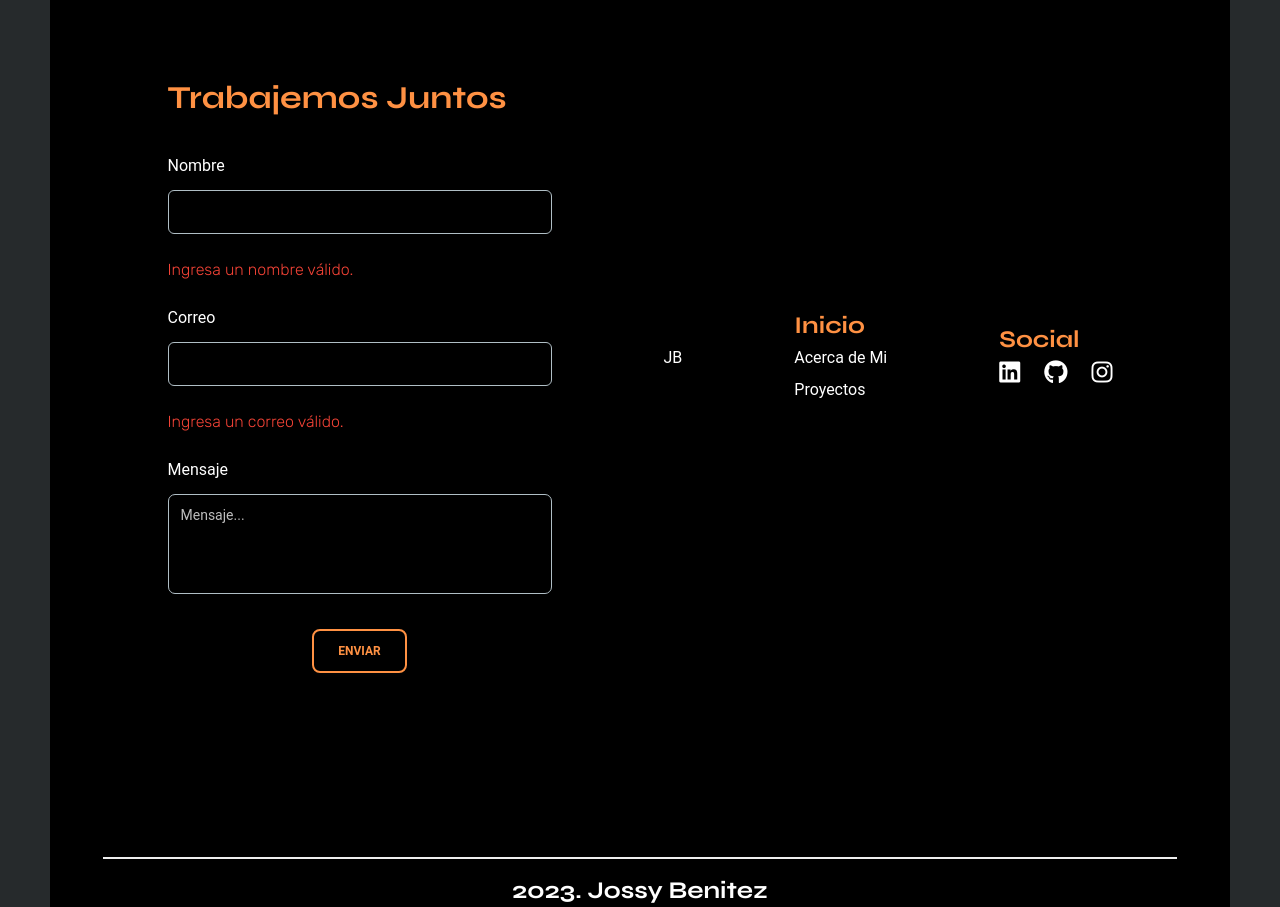
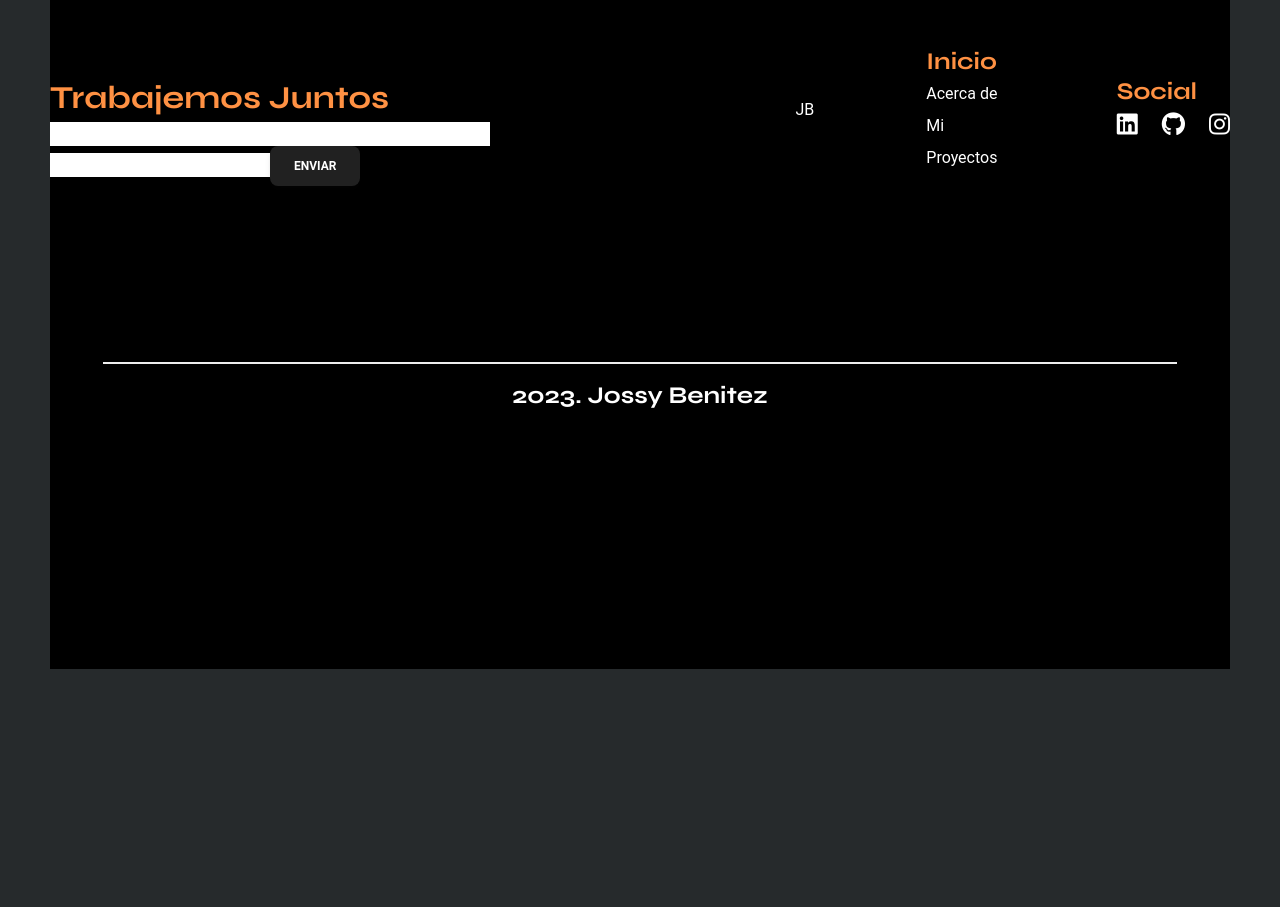
Before and after one commit to JossyBR/portafolio, a React (Vite) app: page / in a window 1280 px wide. Shown: the part 4416-5323 px from the top of the page. After the commit the page ends 5085 px from the top, so only its background shows below. Built offline with nearby package versions, Linux system fonts and the light colour scheme.

Commit message:
Formulario migrado a formik, faltan validaciones

```diff
--- a/package.json
+++ b/package.json
@@ -12,11 +12,13 @@
   "dependencies": {
     "@emailjs/browser": "^3.11.0",
     "@material-tailwind/react": "^2.1.4",
+    "formik": "^2.4.5",
     "react": "^18.2.0",
     "react-dom": "^18.2.0",
     "react-icons": "^4.11.0",
     "react-router-dom": "^6.17.0",
-    "scroll-snap": "^4.0.3"
+    "scroll-snap": "^4.0.3",
+    "yup": "^1.3.2"
   },
   "devDependencies": {
     "@types/react": "^18.2.15",
--- a/src/components/Formulario/Formulario.jsx
+++ b/src/components/Formulario/Formulario.jsx
@@ -88,37 +88,40 @@
 import React, { useRef, useState } from "react";
 import emailjs from "@emailjs/browser";
 import { Input, Button, Textarea } from "@material-tailwind/react";
-import validaciones from "./validaciones";
+import validationSchema from "./validaciones";
+import { Formik, Form, Field, ErrorMessage } from "formik";
+// import * as Yup from "yup";
 
 export const Formulario = () => {
-  const form = useRef();
-  const [nombre, setNombre] = useState("");
-  const [correo, setCorreo] = useState("");
-  const [mensaje, setMensaje] = useState("");
+  // const form = useRef();
+  // const [nombre, setNombre] = useState("");
+  // const [correo, setCorreo] = useState("");
+  // const [mensaje, setMensaje] = useState("");
 
-  const { validarNombre, validarCorreo } = validaciones();
+  // const { validarNombre, validarCorreo } = validaciones();
 
   const sendEmail = (e) => {
     e.preventDefault();
 
-    if (!validarNombre(nombre)) {
-      // Realiza alguna acción si el nombre no es válido
-      console.log("Nombre no válido");
-      return;
-    }
+    // if (!validarNombre(nombre)) {
+    //   // Realiza alguna acción si el nombre no es válido
+    //   console.log("Nombre no válido");
+    //   return;
+    // }
 
-    if (!validarCorreo(correo)) {
-      // Realiza alguna acción si el correo no es válido
-      console.log("Correo no válido");
-      return;
-    }
+    // if (!validarCorreo(correo)) {
+    //   // Realiza alguna acción si el correo no es válido
+    //   console.log("Correo no válido");
+    //   return;
+    // }
 
     // Resto del código para enviar el correo
     emailjs
       .sendForm(
         "service_08wafrv",
         "template_9y4fetl",
-        form.current,
+        // form.current,
+        "form",
         "Tq34g58qqHkrvE_OZ"
       )
       .then(
@@ -136,7 +139,7 @@ export const Formulario = () => {
       <h4 className="text-[#FF9143] font-bold text-[32px]">
         Trabajemos Juntos
       </h4>
-      <form
+      {/* <form
         ref={form}
         onSubmit={sendEmail}
         className="mt-8 mb-2 w-80 max-w-screen-lg sm:w-96"
@@ -199,7 +202,32 @@ export const Formulario = () => {
             Enviar
           </Button>
         </div>
-      </form>
+      </form> */}
+
+      <Formik
+        initialValues={{
+          nombre: "",
+          correo: "",
+          mensaje: "",
+        }}
+        onSubmit={sendEmail}
+        validationSchema={validationSchema}
+      >
+        {({ isSubmitting, errors }) => (
+          <Form>
+            <Field name="nombre" type="text" error={errors.nombre} />
+            <Field name="correo" type="email" error={errors.correo} />
+            <Field name="mensaje" type="text" error={errors.mensaje} />
+            {/* <ErrorMessage name="nombre" />
+            <ErrorMessage name="correo" />
+            <ErrorMessage name="mensaje" /> */}
+
+            <Button type="submit" value="Send" onClick={sendEmail}>
+              Enviar
+            </Button>
+          </Form>
+        )}
+      </Formik>
     </div>
   );
 };
--- a/src/components/Formulario/validaciones.js
+++ b/src/components/Formulario/validaciones.js
@@ -1,21 +1,48 @@
-const validaciones = () => {
-    const patrones = {
-      nombre: /^[a-zA-Z\s]+$/, // Acepta solo letras y espacios
-      correo: /^[^\s@]+@[^\s@]+\.[^\s@]+$/, // Valida un formato básico de correo electrónico
-    };
+import * as Yup from "yup";
 
-    const validarNombre = (nombre) => {
-      return patrones.nombre.test(nombre);
-    };
+const validationSchema = Yup.object({
+  nombre: Yup.string()
+    .required("Por favor, introduce tu nombre")
+    .min(4, "El nombre debe tener al menos 4 caracteres")
+    .max(15, "El nombre no puede tener más de 15 caracteres"),
 
-    const validarCorreo = (correo) => {
-      return patrones.correo.test(correo);
-    };
+  email: Yup.string()
+    .email("Correo electrónico inválido")
+    .required("Por favor, introduce tu dirección de correo electrónico."),
 
-    return {
-      validarNombre,
-      validarCorreo,
-    };
-  };
+    mensaje: Yup.string()
+    .required("Por favor, introduce un mensaje.")
+    .min(5, "El apellido debe tener al menos 5 caracteres")
+    .max(100, "El aellido no puede tener más de 15 caracteres"),
 
-  export default validaciones;
+});
+
+export default validationSchema;
+
+
+
+
+
+
+
+// const validaciones = () => {
+//     const patrones = {
+//       nombre: /^[a-zA-Z\s]+$/, // Acepta solo letras y espacios
+//       correo: /^[^\s@]+@[^\s@]+\.[^\s@]+$/, // Valida un formato básico de correo electrónico
+//     };
+
+//     const validarNombre = (nombre) => {
+//       return patrones.nombre.test(nombre);
+//     };
+
+//     const validarCorreo = (correo) => {
+//       return patrones.correo.test(correo);
+//     };
+
+//     return {
+//       validarNombre,
+//       validarCorreo,
+//     };
+//   };
+
+//   export default validaciones;
```
Also changed, not shown: 1 other file (tests, documents, lock files or other folders).
